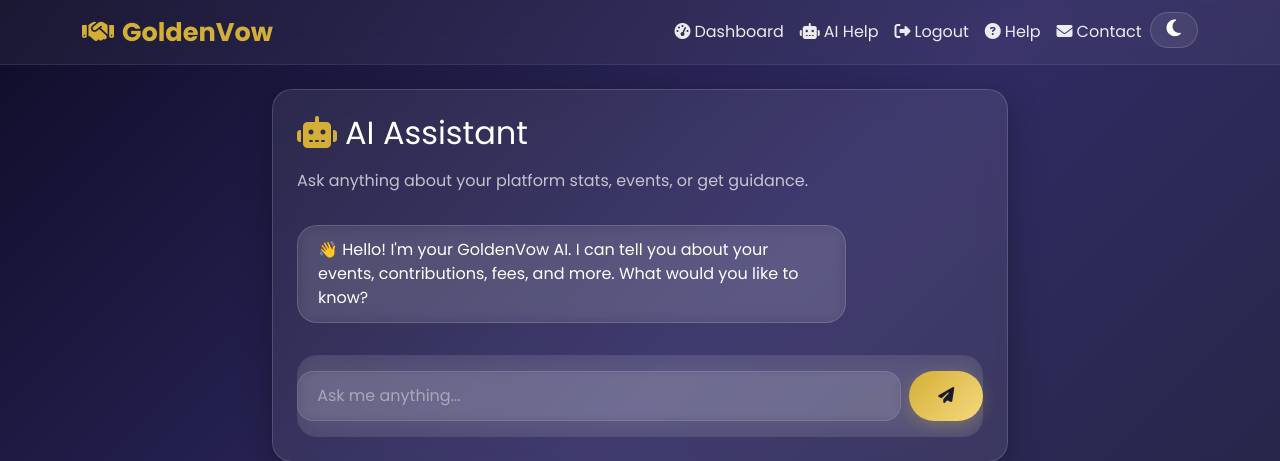
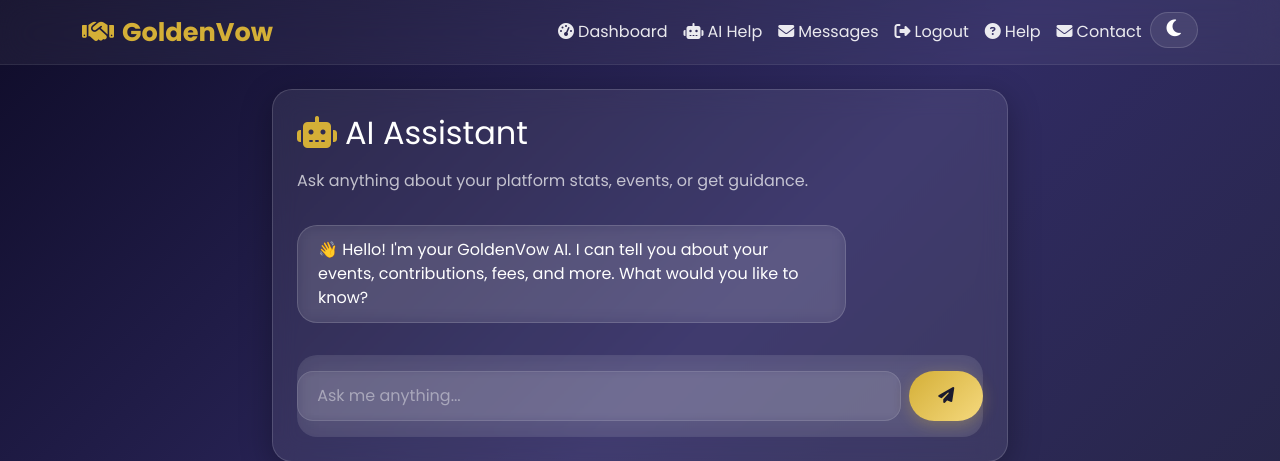
Before and after one commit to mafiayeng/goldenvow, a Flask app: page /ai-helper in a window 1280 px wide. Shown: the top 461 px of the page. Run offline with Flask 3, Linux system fonts and the light colour scheme; the visitor is signed in with stand-in values (Sample User, id 1); tables that the repository leaves empty hold one stand-in row (values such as "Sample post"); some libraries are stand-ins or nearby versions.

Commit message:
Update base.html

```diff
--- a/template/base.html
+++ b/template/base.html
@@ -66,8 +66,6 @@
             --alert-bg: rgba(255,255,255,0.5);
             --alert-border: rgba(0,0,0,0.1);
         }
-
-        /* ===== RESET & BASE ===== */
         * { margin: 0; padding: 0; box-sizing: border-box; }
         body {
             font-family: 'Poppins', sans-serif;
@@ -77,8 +75,6 @@
             color: var(--text-color) !important;
             transition: background 0.4s ease, color 0.3s ease;
         }
-
-        /* ===== COMPONENTS ===== */
         .glass {
             background: var(--glass-bg) !important;
             backdrop-filter: blur(12px);
@@ -212,13 +208,9 @@
         }
         .jumbotron-glass h1 { font-weight: 700; color: var(--gold) !important; }
         .jumbotron-glass .lead { color: var(--text-light) !important; }
-
-        /* Scrollbar */
         ::-webkit-scrollbar { width: 6px; }
         ::-webkit-scrollbar-track { background: rgba(255,255,255,0.02); }
         ::-webkit-scrollbar-thumb { background: var(--gold); border-radius: 10px; }
-
-        /* Floating buttons */
         .whatsapp-float, .back-float {
             position: fixed;
             z-index: 999;
@@ -267,7 +259,6 @@
             70% { box-shadow: 0 0 0 15px rgba(37, 211, 102, 0); }
             100% { box-shadow: 0 0 0 0 rgba(37, 211, 102, 0); }
         }
-
         .theme-toggle {
             background: var(--glass-bg);
             border: 1px solid var(--glass-border);
@@ -299,6 +290,9 @@
                     {% if is_admin_logged_in() %}
                         <li class="nav-item"><a class="nav-link" href="{{ url_for('dashboard') }}"><i class="fas fa-tachometer-alt me-1"></i>Dashboard</a></li>
                         <li class="nav-item"><a class="nav-link" href="{{ url_for('ai_helper') }}"><i class="fas fa-robot me-1"></i>AI Help</a></li>
+                        {% if get_admin() and get_admin().is_super_admin %}
+                            <li class="nav-item"><a class="nav-link" href="{{ url_for('contact_messages') }}"><i class="fas fa-envelope me-1"></i>Messages</a></li>
+                        {% endif %}
                         <li class="nav-item"><a class="nav-link" href="{{ url_for('logout') }}"><i class="fas fa-sign-out-alt me-1"></i>Logout</a></li>
                     {% elif is_contributor_logged_in() %}
                         <li class="nav-item"><a class="nav-link" href="{{ url_for('contributor_dashboard') }}"><i class="fas fa-user me-1"></i>My Contributions</a></li>
@@ -320,7 +314,6 @@
     </nav>
 
     <div class="container mt-4">
-        <!-- Flash Messages -->
         {% with messages = get_flashed_messages(with_categories=true) %}
             {% if messages %}
                 {% for category, msg in messages %}
@@ -347,13 +340,11 @@
         </div>
     </footer>
 
-    <!-- Floating WhatsApp -->
     <a href="https://wa.me/{{ support_whatsapp|replace('+', '')|replace(' ', '') }}"
        class="whatsapp-float" target="_blank" rel="noopener noreferrer" aria-label="Chat on WhatsApp">
         <i class="fab fa-whatsapp"></i>
     </a>
 
-    <!-- Back Button (if show_back_button is True) -->
     {% if show_back_button %}
     <a href="javascript:history.back()" class="back-float" aria-label="Go back">
         <i class="fas fa-arrow-left"></i>
@@ -362,15 +353,12 @@
 
     <script src="https://cdn.jsdelivr.net/npm/bootstrap@5.3.2/dist/js/bootstrap.bundle.min.js"></script>
     <script>
-        // Theme toggle
         const themeToggle = document.getElementById('themeToggle');
         const themeIcon = document.getElementById('themeIcon');
         const html = document.documentElement;
-
         const savedTheme = localStorage.getItem('theme') || 'dark';
         html.setAttribute('data-theme', savedTheme);
         themeIcon.className = savedTheme === 'dark' ? 'fas fa-moon' : 'fas fa-sun';
-
         themeToggle.addEventListener('click', () => {
             const current = html.getAttribute('data-theme');
             const next = current === 'dark' ? 'light' : 'dark';
```
